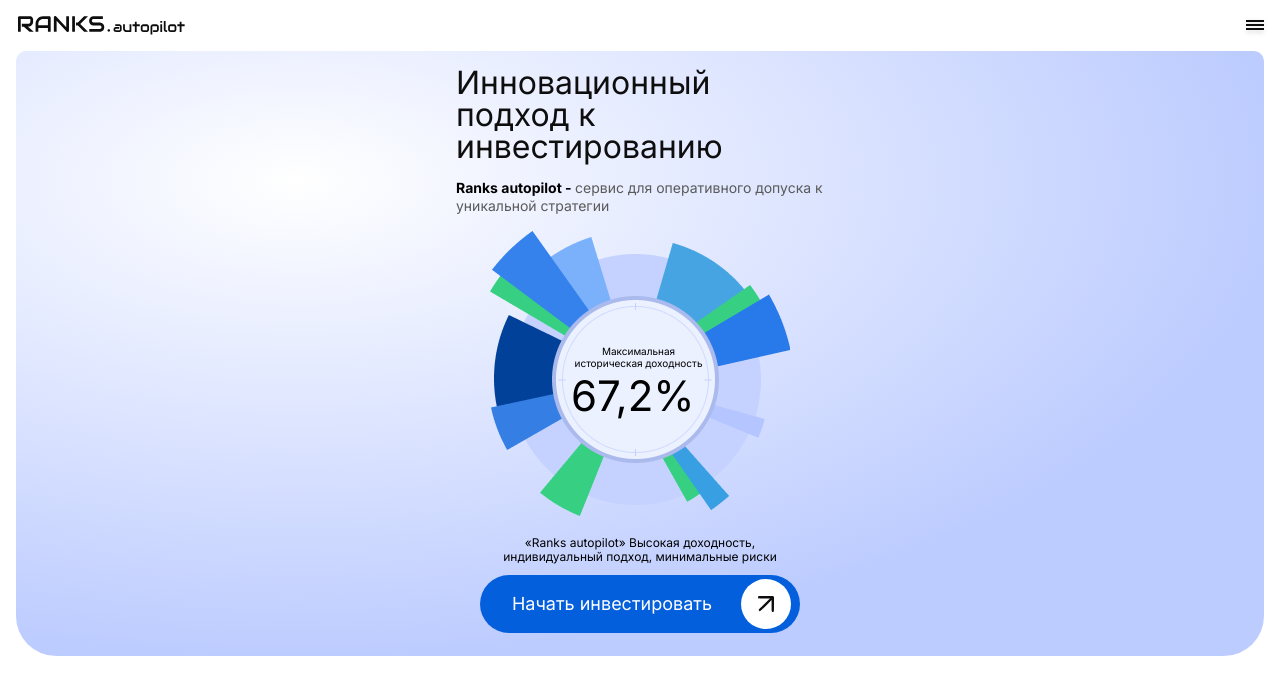
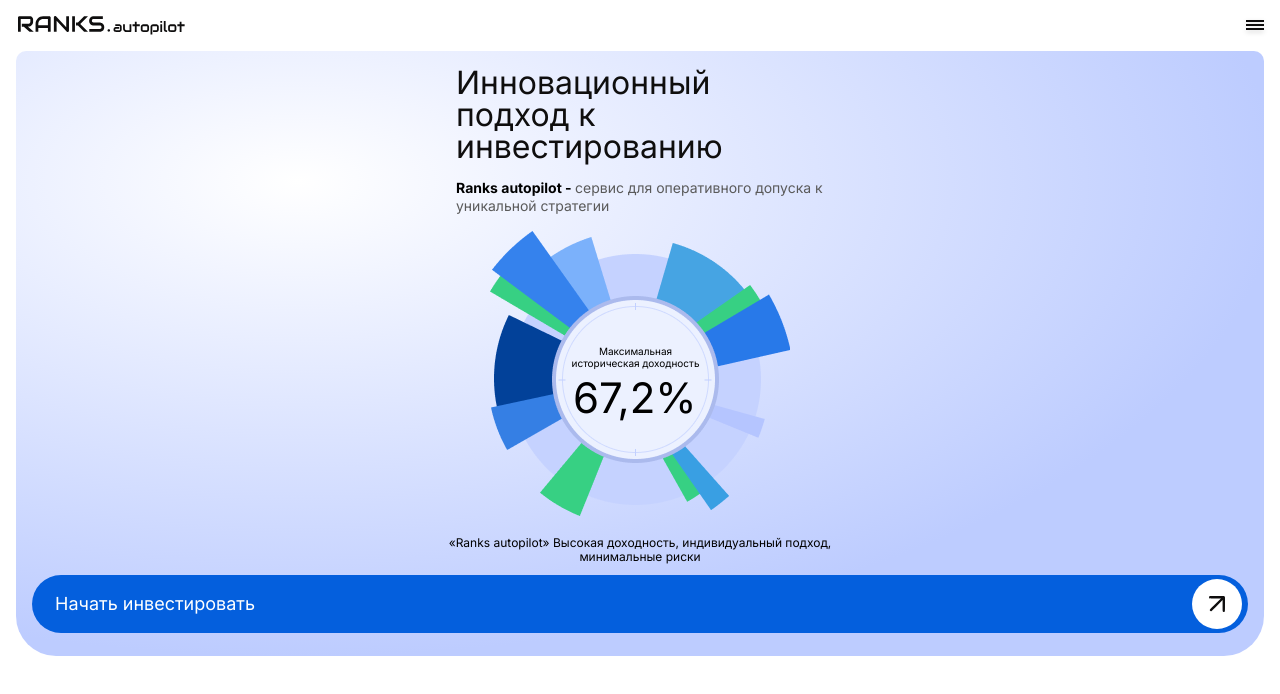
Before and after one commit to NikitaMalofeev/testtimeweb, a React (Vite) app: page / in a window 1280 px wide. Shown: the top 694 px of the page. Built offline with nearby package versions, Linux system fonts and the light colour scheme.

Commit message:
last font fixes

```diff
--- a/src/pages/StartPage/ui/styles.module.scss
+++ b/src/pages/StartPage/ui/styles.module.scss
@@ -39,11 +39,13 @@
         line-height: 14.52px;
         text-align: center;
         margin: 0 auto;
+        padding: 0 16px;
+
 
         &__text {
             display: inline-block;
-            max-width: 278px;
             text-align: center;
+            max-width: 400px;
             margin: 0 auto;
         }
     }
@@ -85,12 +87,13 @@
 .profitability {
 
     &__container {
-        position: absolute;
-        left: 81px;
-        top: 114px;
+       position: relative;
     }
 
     &__subtitle {
+        position: absolute;
+        left: 78px;
+        top: 114px;
         font-family: var(--font-inter);
         font-size: 10px;
         font-weight: 400;
@@ -101,6 +104,9 @@
     }
 
     &__value {
+        position: absolute;
+        left: 83px;
+        top: 142px;
         font-family: var(--font-inter);
         font-size: 42px;
         font-weight: 500;
@@ -114,10 +120,8 @@
 .button {
     display: flex;
     justify-content: space-between;
-    max-width: 320px;
     width: 100%;
     margin: 0 auto;
-
 
     &__text {
         padding: 18px 19px 19px 23px;
@@ -135,5 +139,6 @@
         height: 50px;
         background-color: #FFFFFF;
         border-radius: 50%;
+        margin-right: 6px;
     }
 }
--- a/src/shared/ui/Button/styles.module.scss
+++ b/src/shared/ui/Button/styles.module.scss
@@ -1,7 +1,7 @@
 /* Button.module.scss */
 .Button {
     display: inline-flex;
-    justify-content: center;
+    justify-content: space-between;
     align-items: center;
     gap: 10px;
     cursor: pointer;
```
